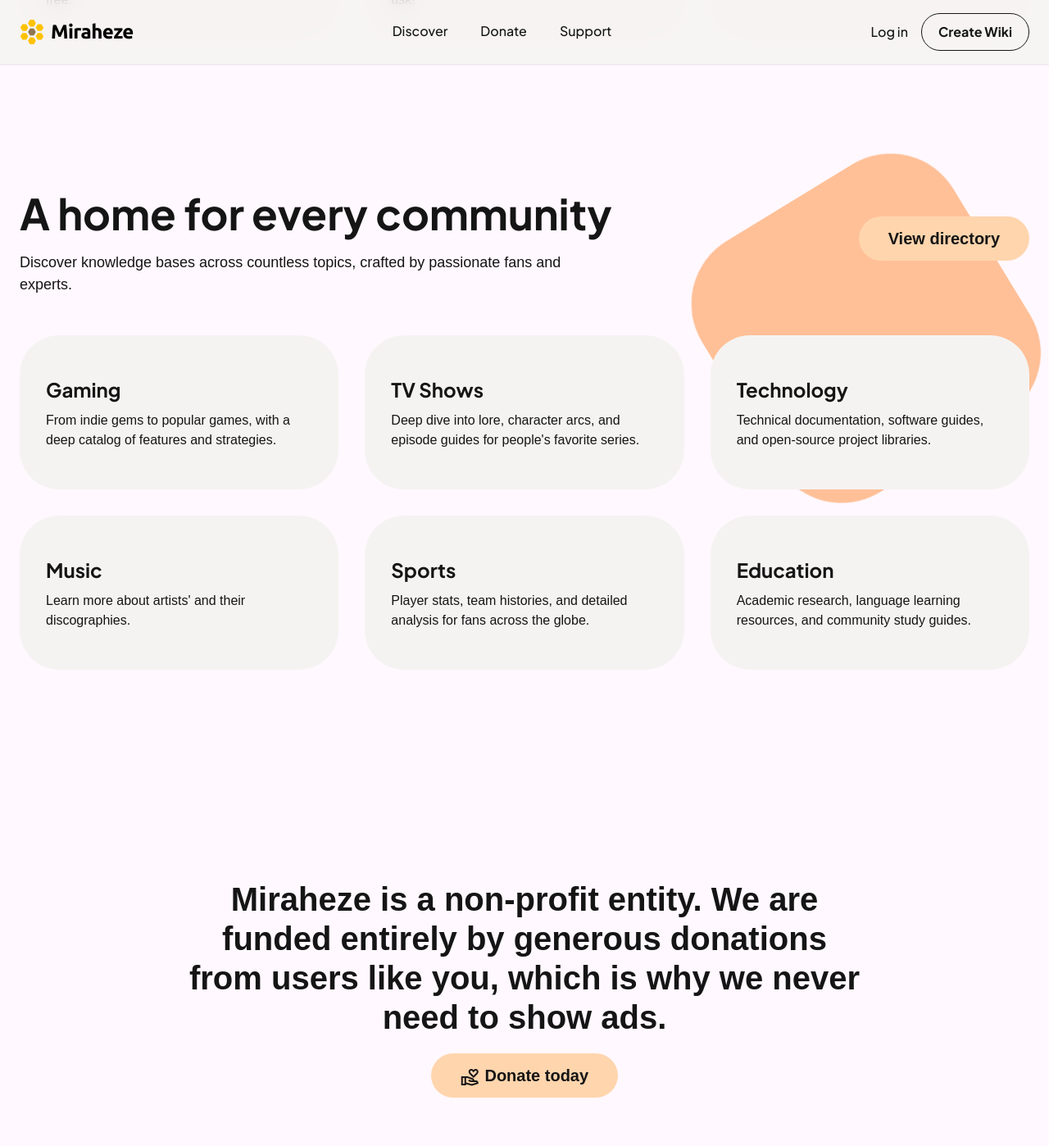
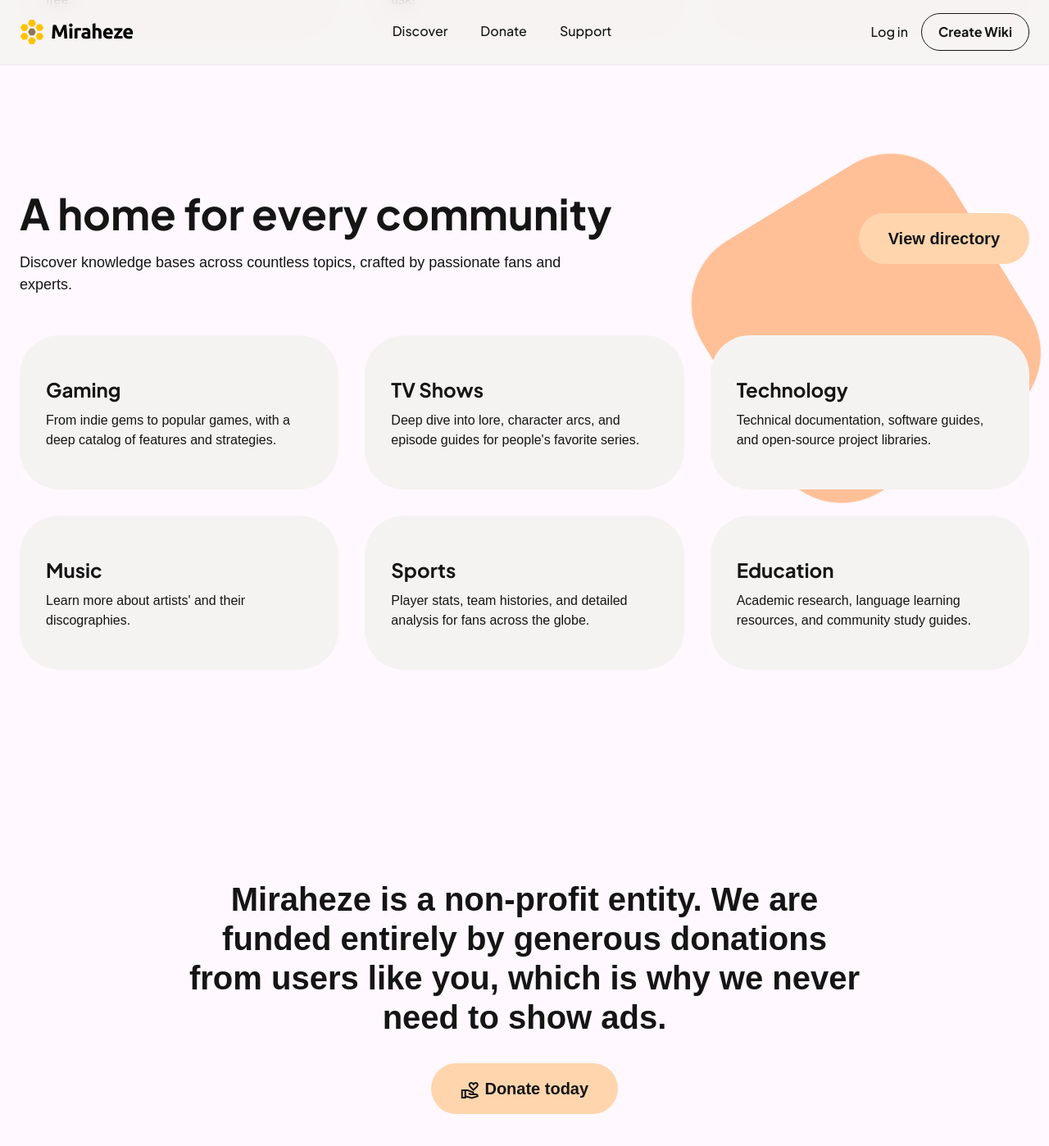
Before and after one commit to whostacking/buzzy, a Jekyll site: the page built from index.html, in a window 1280 px wide and 1400 px high, scrolled down 1371 px. Shown: the whole window at 82% size. Built offline with Jekyll 4.4.1, drawn with Linux system fonts in a browser that asks for light colours; some web fonts are replaced.

Commit message:
styling fixes

```diff
--- a/_layouts/default.html
+++ b/_layouts/default.html
@@ -9,7 +9,7 @@
     <link href="https://fonts.googleapis.com" rel="preconnect" />
     <link crossorigin="" href="https://fonts.gstatic.com" rel="preconnect" />
     <link
-        href="https://fonts.googleapis.com/css2?family=Plus+Jakarta+Sans:wght@400;500;600;700;800&amp;family=Ubuntu:ital,wght@0,300;0,400;0,500;0,700;1,300;1,400;1,500;1,700&amp;family=Google+Sans+Flex:opsz,wght@6..144,1..1000&amp;display=swap"
+        href="https://fonts.googleapis.com/css2?family=Plus+Jakarta+Sans:wght@400;500;600;700;800&amp;family=Ubuntu:ital,wght@0,300;0,400;0,500;0,700;1,300;1,400;1,500;1,700&amp;family=Google+Sans+Flex:opsz,wght,ROND@6..144,1..1000,1..100&amp;display=swap"
         rel="stylesheet" />
     <!-- Icons -->
     <link
--- a/index.html
+++ b/index.html
@@ -190,7 +190,7 @@
             Miraheze is a non-profit entity. We are funded entirely by generous donations from users like you, which is
             why we never need to show ads.
         </p>
-        <div style="margin: 2rem">
+        <div style="margin: 2rem 0 0 0">
             <a class="btn-page" href="https://meta.miraheze.org/wiki/Special:RequestWiki" target="_blank"
                 rel="noopener noreferrer">
                 <span class="material-symbols-outlined">volunteer_activism</span>
--- a/style.css
+++ b/style.css
@@ -30,6 +30,7 @@
     margin: 0;
     padding: 0;
     box-sizing: border-box;
+    font-variation-settings: "ROND" 83;
 }
 
 html {
@@ -188,6 +189,7 @@
     font-weight: 700;
     transition: all 0.2s;
     font-size: 1.25rem;
+    display: inline-block;
 }
 
 /* Hero Section */
@@ -526,6 +528,10 @@
     font-weight: 700;
     color: var(--on-surface);
     margin-bottom: .5rem;
+
+    @media (max-width: 768px) {
+        font-size: 2.25rem!important;
+    }
 }
 
 .section-subtitle {
@@ -566,6 +572,17 @@
     margin-top: 10rem;
     margin-bottom: 10rem;
     display: flex;
+    flex-direction: column;
+    justify-content: center;
+
+    @media (max-width: 768px) {
+        margin-top: 5rem!important;
+    }
+}
+
+.pay-section .container {
+    display: flex;
+    flex-direction: column;
     justify-content: center;
 }
 
@@ -574,6 +591,11 @@
     font-weight: 600;
     line-height: 1.2;
     max-width: 65vw;
+
+    @media (max-width: 768px) {
+        font-size: 1.5rem!important;
+        max-width: unset!important;
+    }
 }
 
 .card {
```
